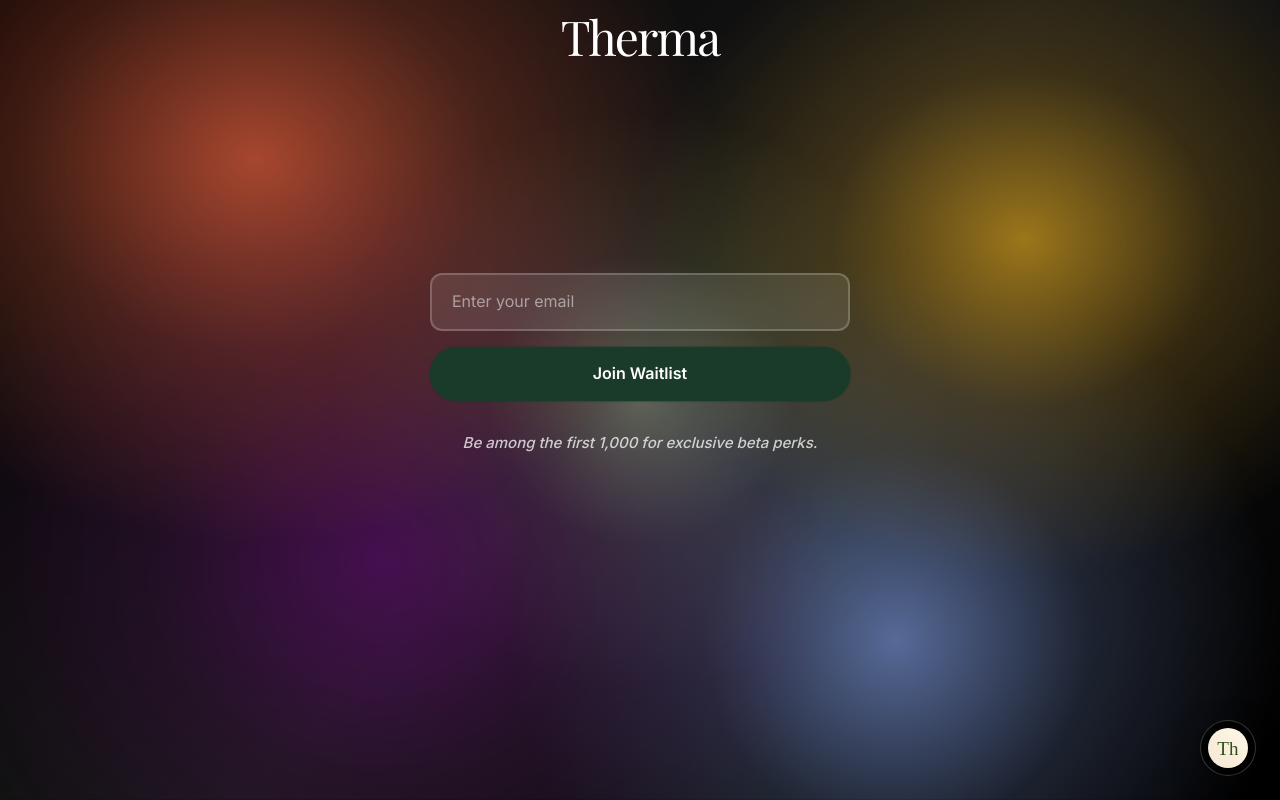
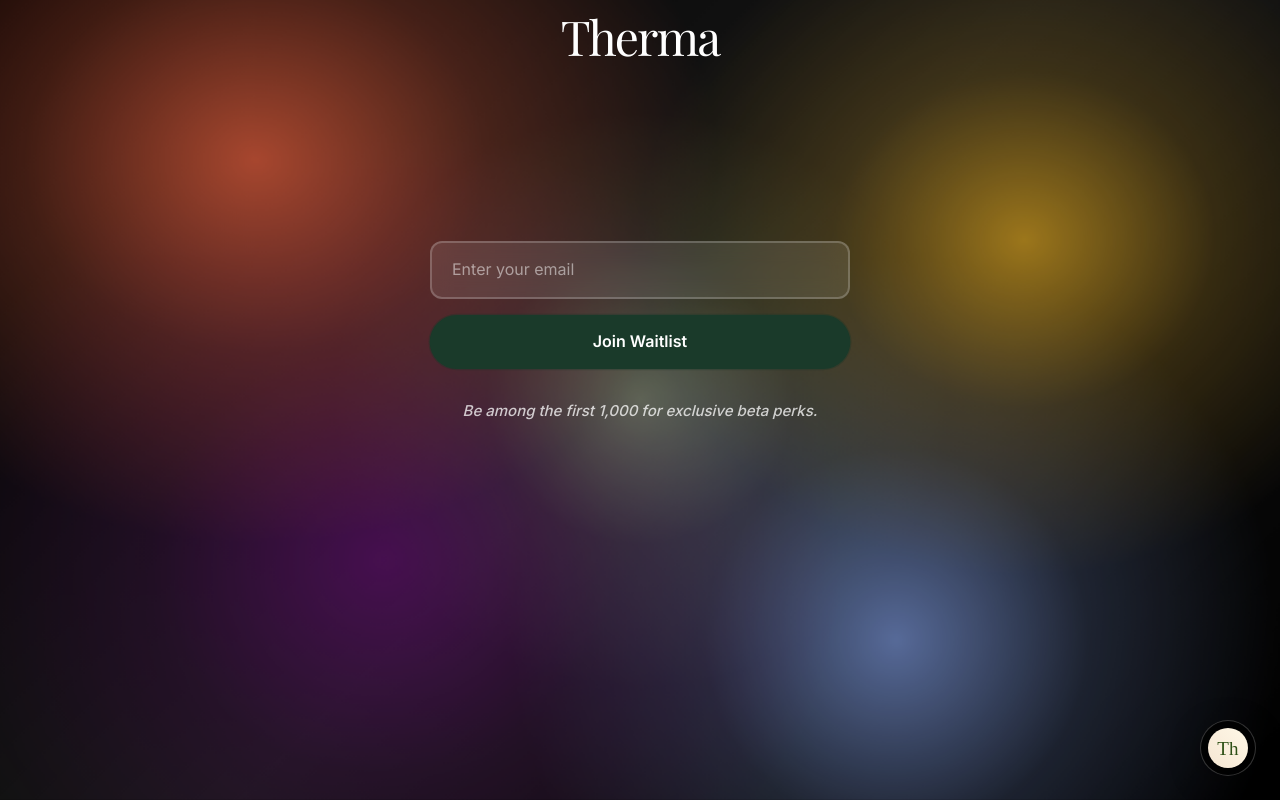
Before and after one commit to Get-Therma/therma-site, a Next.js app: page / in a window 1280 px wide. Shown: the top 800 px of the page. Built offline with nearby package versions, Linux system fonts and the light colour scheme.

Commit message:
Center logo above email form
- Group logo and form together in centered container
- Position logo directly above email signup form
- Center both elements together vertically in viewport
- Improve visual hierarchy and spacing

```diff
--- a/app/globals.css
+++ b/app/globals.css
@@ -2663,11 +2663,21 @@ html {
   }
 }
 
+.coming-soon-logo-form-group {
+  display: flex;
+  flex-direction: column;
+  align-items: center;
+  justify-content: center;
+  width: 100%;
+  max-width: 600px;
+  margin: 0 auto;
+}
+
 .coming-soon-logo {
   display: flex;
   justify-content: center;
   align-items: center;
-  margin: 0 0 1.5em 0; /* Reduced spacing for vertical centering */
+  margin: 0;
   width: 100%;
   box-sizing: border-box;
   padding: 0 16px;
@@ -2676,7 +2686,6 @@ html {
 @media (min-width: 768px) {
   .coming-soon-logo {
     padding: 0 24px;
-    margin: 0 0 2em 0;
   }
 }
 
--- a/app/page.tsx
+++ b/app/page.tsx
@@ -146,13 +146,14 @@ export default function HomePage() {
 
       <main id="main-content" className="coming-soon-main" role="main">
         <article className="coming-soon-content" aria-labelledby="therma-logo">
-          {/* Centered Logo - Main Focal Point */}
+          {/* Logo and Form Group - Centered Together */}
+          <div className="coming-soon-logo-form-group">
             <header className="coming-soon-logo">
               <h1 id="therma-logo" className="therma-logo-text">Therma</h1>
               <p className="sr-only">AI-Guided Reflections for Daily Clarity - Join the waitlist for the mindful habit tracker that unlocks patterns in energy and mood</p>
             </header>
 
-          <div className="sp-48" style={{ margin: '2em 0' }}></div>
+            <div className="sp-48"></div>
 
             {/* Email Signup Form */}
             <form className="coming-soon-form" onSubmit={handleSubmit} aria-label="Join Therma waitlist">
@@ -195,6 +196,7 @@ export default function HomePage() {
               </p>
             )}
           </form>
+          </div>
         </article>
       </main>
 
```
Lines whose indentation alone changed are shown as unchanged.
